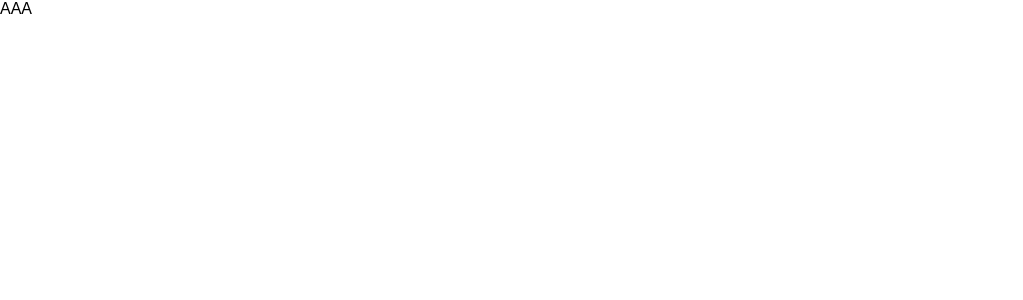
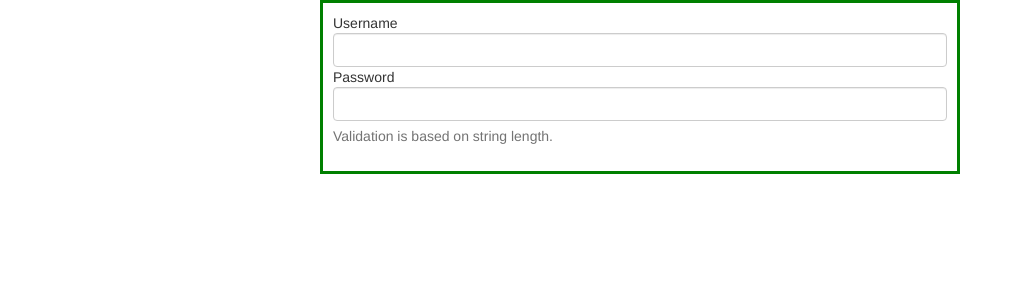
Before and after one commit to falcontersama/DB_Project_Frontend, a React (Create React App) app: page / in a window 1280 px wide. Shown: the top 300 px of the page, without its empty margins (0-1023 px from the left). Built offline with nearby package versions, Linux system fonts and the light colour scheme.

Commit message:
add Login Layout

```diff
--- a/package.json
+++ b/package.json
@@ -5,7 +5,11 @@
   "dependencies": {
     "axios": "^0.18.0",
     "react": "^16.2.0",
-    "react-dom": "^16.2.0"
+    "react-bootstrap": "^0.32.1",
+    "react-dom": "^16.2.0",
+    "react-router": "^4.2.0",
+    "react-router-dom": "^4.2.2",
+    "styled-components": "^3.2.3"
   },
   "devDependencies": {
     "react-scripts": "1.1.0"
--- a/src/App.js
+++ b/src/App.js
@@ -1,13 +1,18 @@
 import React, { Component } from 'react'
 import axios from "axios"
-
+import { BrowserRouter as Router, Route, Link } from 'react-router-dom'
+import Home from './page/Home'
 
 class App extends Component {
+
   render() {
     return (
-      <div>
-        AAA
-      </div>
+      <Router>
+        <div>
+        <link rel="stylesheet" href="https://maxcdn.bootstrapcdn.com/bootstrap/3.3.7/css/bootstrap.min.css" integrity="sha384-BVYiiSIFeK1dGmJRAkycuHAHRg32OmUcww7on3RYdg4Va+PmSTsz/K68vbdEjh4u" crossorigin="anonymous"></link>
+          <Route exact path="/" component={Home} />
+        </div>
+      </Router>
     );
   }
 }
--- /dev/null
+++ b/src/component/loginPage/Login.js
@@ -0,0 +1,61 @@
+import React, { Component } from 'react'
+import {form, FormGroup, FormControl, HelpBlock} from 'react-bootstrap'
+import styled from 'styled-components';
+
+const LoginBox = styled.div`
+    margin: auto;
+    width: 50%;
+    border: 3px solid green;
+    padding: 10px;
+`;
+
+
+export default class Login extends Component{
+
+    constructor(props){
+        super(props);
+        this.state = {
+            username:"",
+            password:"",
+        }
+        this.handleUsername = this.handleUsername.bind(this)
+        this.handlePassword = this.handlePassword.bind(this)
+    }
+
+    handleUsername(e){
+        this.setState({username:e.target.value})
+    }
+
+    handlePassword(e){
+        this.setState({password:e.target.value})
+    }
+
+    render(){
+        return(
+            <LoginBox>
+
+                <form>
+                    <FormGroup>
+
+                    <div>Username</div>
+                    <FormControl
+                        type="text"
+                        value={this.state.username}
+                        onChange={this.handleUsername}
+                    />
+                    <div>Password</div>
+                    <FormControl
+                        type="text"
+                        value={this.state.password}
+                        onChange={this.handlePassword}
+                    />
+
+                    <FormControl.Feedback />
+                    <HelpBlock>Validation is based on string length.</HelpBlock>
+                    </FormGroup>
+                </form>
+            </LoginBox>
+        )
+    }
+
+}
--- /dev/null
+++ b/src/page/Home.js
@@ -0,0 +1,31 @@
+import React, { Component } from 'react'
+import Login from '../component/loginPage/Login'
+
+export default class Home extends Component{
+    constructor(props){
+        super(props)
+        this.state = {
+            usernameLog:"",
+            passwordLog:"",
+        }
+        this.handleLogin = this.handleLogin.bind(this)
+    }
+
+    handleLogin(user,pass){
+        this.setState({usernameLog:user,passwordLog:pass})
+    }
+
+    render(){
+        return(
+            <div>
+                <Login
+                    username={this.username}
+                    password={this.password}
+                    handleLogin={this.handleLogin}
+
+                    />
+            </div>
+        )
+    }
+
+}
```
Also changed, not shown: 1 other file (tests, documents, lock files or other folders).
